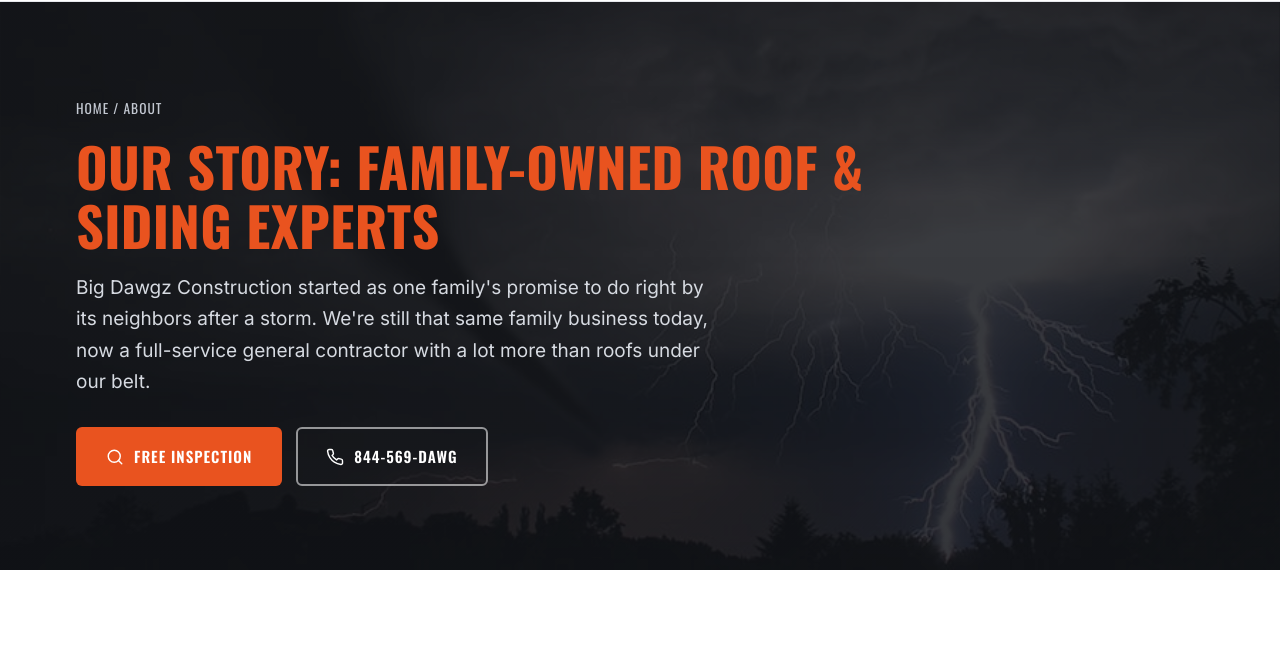
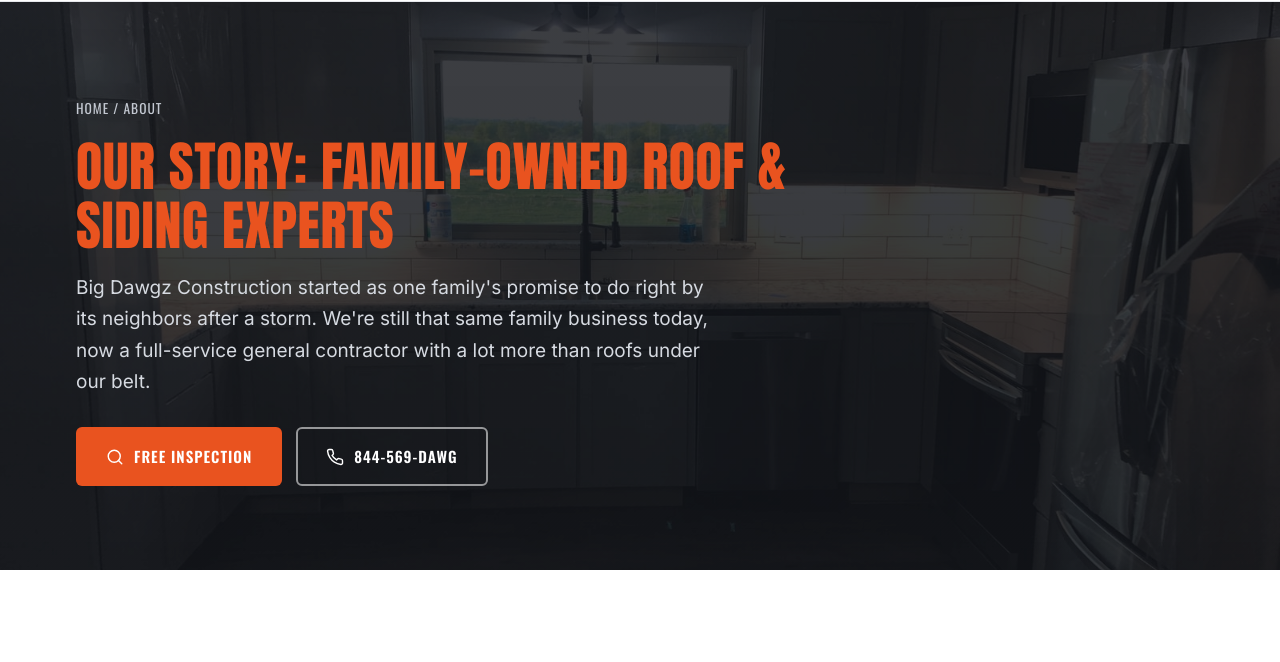
Before and after one commit to diggymn10-byte/bigdawgz-construction, a plain HTML site: page about.html in a window 1280 px wide. Shown: the part 123-785 px from the top of the page. Drawn offline with nearby package versions, Linux system fonts and the light colour scheme.

Commit message:
Punchier Anton display font; vary hero backgrounds using real photos (kitchen, roof), keep storm

```diff
--- a/about.html
+++ b/about.html
@@ -9,7 +9,7 @@
 <link rel="canonical" href="https://www.bigdawgzconstruction.com/about">
 <link rel="preconnect" href="https://fonts.googleapis.com">
 <link rel="preconnect" href="https://fonts.gstatic.com" crossorigin>
-<link href="https://fonts.googleapis.com/css2?family=Oswald:wght@400;500;600;700&family=Inter:wght@400;500;600;700&display=swap" rel="stylesheet">
+<link href="https://fonts.googleapis.com/css2?family=Anton&family=Oswald:wght@400;500;600;700&family=Inter:wght@400;500;600;700&display=swap" rel="stylesheet">
 <link rel="stylesheet" href="styles.css">
 <link rel="icon" type="image/png" href="assets/logo.png">
 <script type="application/ld+json">
@@ -78,7 +78,7 @@
 </header>
 
 <!-- PAGE HERO -->
-<section class="page-hero" style="background-image:linear-gradient(rgba(18,20,25,.82),rgba(18,20,25,.86)),url('assets/slide_A.jpg')">
+<section class="page-hero" style="background-image:linear-gradient(rgba(18,20,25,.82),rgba(18,20,25,.86)),url('assets/kitchen-after.jpg')">
   <div class="wrap">
     <div class="crumbs"><a href="index.html">Home</a> / About</div>
     <h1 class="page-h1">Our Story: Family-Owned Roof &amp; Siding Experts</h1>
--- a/styles.css
+++ b/styles.css
@@ -141,6 +141,12 @@
 .home-hero h1,.home-hero h2,
 .page-hero h1,.page-hero h2,
 .cta-band h1,.cta-band h2,.cta-band h3{color:var(--orange)}
+
+/* ---------- display font: punchier headings ---------- */
+.home-hero h1,.page-hero h1,.h-xl,.h-lg,.cta-band h1,.cta-band h2,.float-badge b,.stat b{
+  font-family:'Anton','Oswald',sans-serif;font-weight:400;letter-spacing:.6px;
+}
+.home-hero h1{letter-spacing:.8px}
 
 /* ---------- home hero ---------- */
 .home-hero{
```
Also changed, not shown: contact.html (+2 -2 lines), gallery.html (+1 -1 lines), index.html (+1 -1 lines), insurance-claims.html (+1 -1 lines), roof-repair.html (+1 -1 lines), service-areas.html (+2 -2 lines), services.html (+1 -1 lines), siding.html (+1 -1 lines), storm-damage.html (+1 -1 lines).
